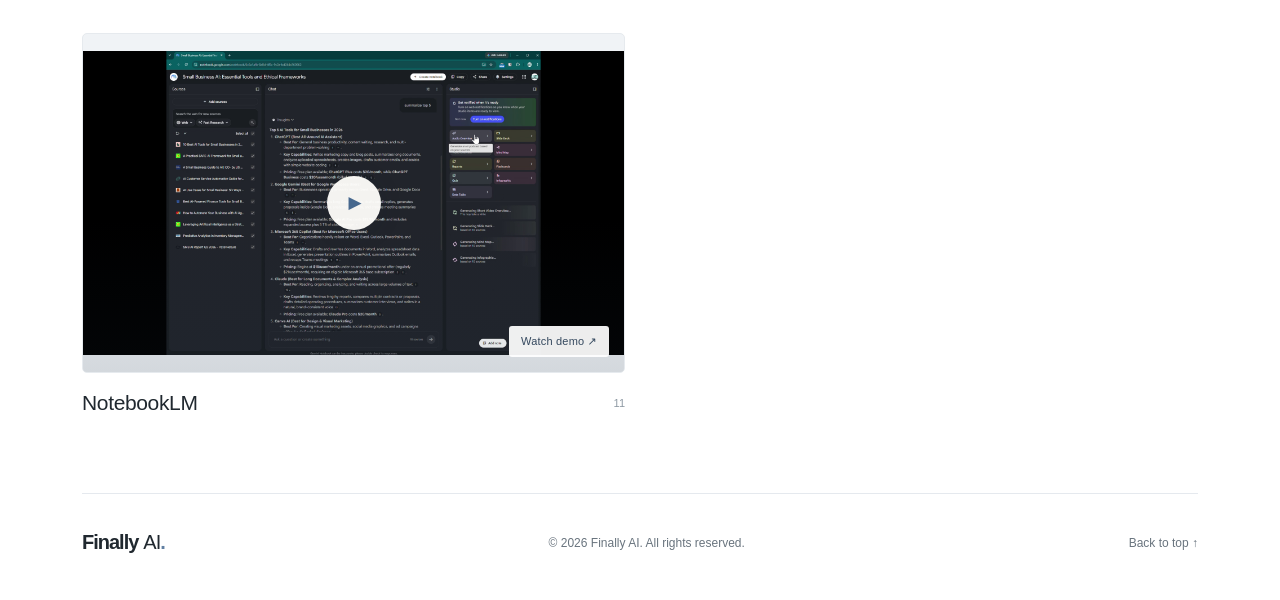
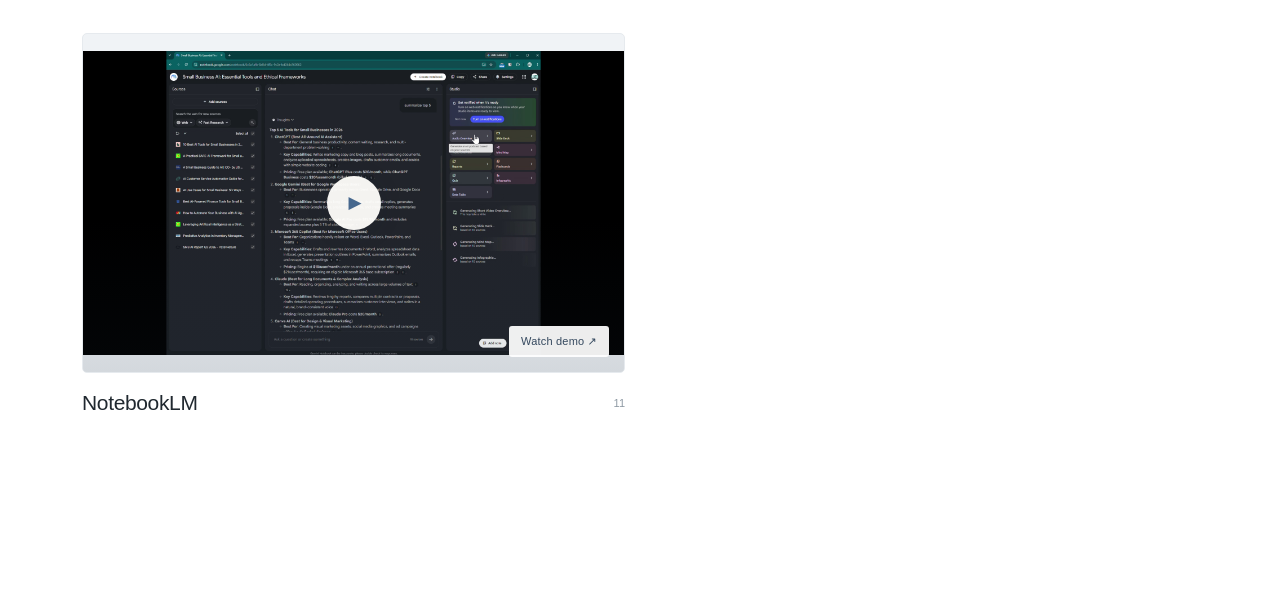
Before and after one commit to finallyaiagency/Finally-AI-Portfolio, a website: page index.html in a window 1280 px wide. Shown: the part 4011-4611 px from the top of the page. After the commit the page ends 4504 px from the top, so only its background shows below. Drawn offline with Linux system fonts and the light colour scheme.

Commit message:
Remove footer from embedded portfolio

```diff
--- a/index.html
+++ b/index.html
@@ -56,7 +56,6 @@
       </div>
     </section>
   </main>
-  <footer><a class="wordmark" href="https://www.finally-ai.com/">Finally<span>AI</span><span class="brand-dot">.</span></a><p>© 2026 Finally AI. All rights reserved.</p><a href="#page-title">Back to top ↑</a></footer>
   <dialog aria-labelledby="video-title" id="video-dialog">
     <div class="player-heading"><div><p class="eyebrow">PROJECT DEMO</p><h2 id="video-title"></h2></div><button class="close" aria-label="Close video player" autofocus>✕</button></div>
     <video controls playsinline preload="none" aria-label="Project screen capture"></video>
```
